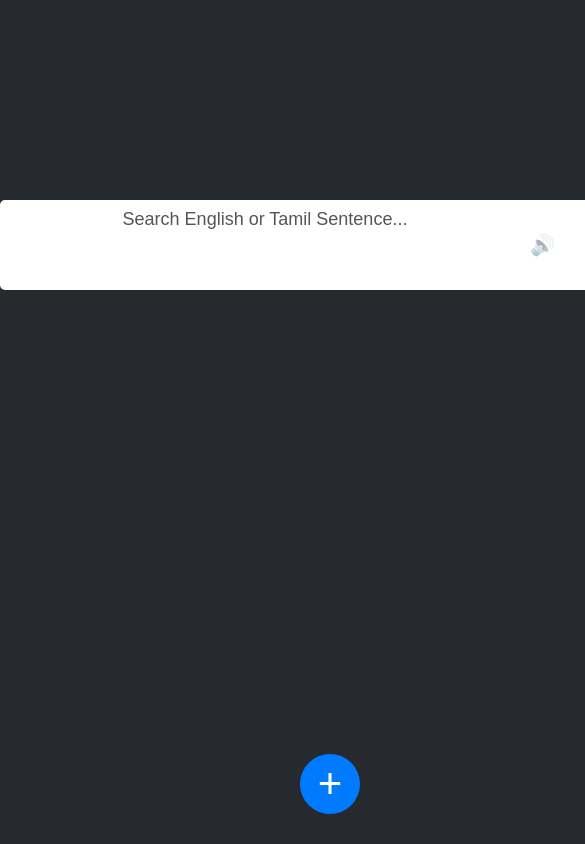
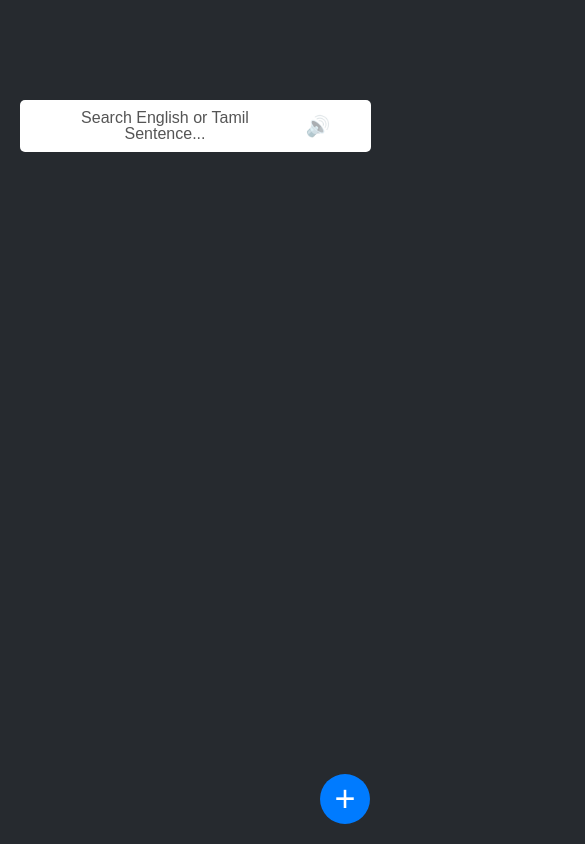
Before and after one commit to Govindaraj-web/Lang, a React (Vite) app: page / in a window 390 px wide. Shown: the whole page, 585 px wide, since content can reach past the window. Built offline with nearby package versions, Linux system fonts and the light colour scheme.

Commit message:
update mobile view

```diff
--- a/src/index.css
+++ b/src/index.css
@@ -1,4 +1,4 @@
-
+/* Base styles (your original CSS) */
 * {
   margin: 0;
   padding: 0;
@@ -35,16 +35,15 @@ textarea {
   color: #333;
   line-height: 1;
   font-family: "Poppins", sans-serif;
-  white-space: pre-line; /* ensures line breaks render properly */
-  padding-right: 70px; /* space for buttons */
+  white-space: pre-line;
+  padding-right: 70px;
 }
 
 ::placeholder {
   color: #555;
-  text-align:center;
+  text-align: center;
 }
 
-/* same overlay button styling */
 .speak-btn-input,
 .clear-btn {
   position: absolute;
@@ -69,14 +68,11 @@ textarea {
   opacity: 0.4;
   cursor: not-allowed;
 }
+
 .speak-btn-input:hover,
 .clear-btn:hover {
   opacity: 0.7;
 }
-
-
-
-/* Result Box Styling */
 
 .result-box ul {
   border-top: 1px solid #999;
@@ -98,6 +94,7 @@ textarea {
   max-height: 300px;
   overflow-y: scroll;
 }
+
 .list-item {
   display: flex;
   flex-direction: column;
@@ -117,9 +114,6 @@ textarea {
   color: #555;
 }
 
-
-
-/* Floating Add Button */
 .add-sentence-button {
   position: fixed;
   bottom: 30px;
@@ -134,7 +128,6 @@ textarea {
   cursor: pointer;
 }
 
-/* Popup container */
 .add-sentence-popup {
   position: fixed;
   bottom: 100px;
@@ -147,7 +140,6 @@ textarea {
   z-index: 1000;
 }
 
-/* Popup input fields */
 .add-sentence-popup input {
   width: 100%;
   margin-bottom: 10px;
@@ -157,7 +149,6 @@ textarea {
   border-radius: 5px;
 }
 
-/* Buttons inside popup */
 .add-sentence-popup .save-btn,
 .add-sentence-popup .close-btn {
   padding: 8px 12px;
@@ -175,8 +166,56 @@ textarea {
   background: #dc3545;
 }
 
-/* Flex container for buttons */
 .add-sentence-popup .button-group {
   display: flex;
   justify-content: space-between;
 }
+
+/* Mobile styles */
+@media (max-width: 768px) {
+  .search-box {
+    width: 90%;
+    margin: 100px auto 0;
+  }
+
+  textarea {
+    font-size: 16px;
+    padding-right: 60px;
+  }
+
+  .speak-btn-input {
+    right: 40px;
+  }
+
+  .clear-btn {
+    right: 10px;
+  }
+
+  .result-box {
+    max-height: 200px;
+  }
+
+  .tamil-line {
+    font-size: 12px;
+  }
+
+  .add-sentence-button {
+    width: 50px;
+    height: 50px;
+    font-size: 36px;
+    bottom: 20px;
+    right: 20px;
+  }
+
+  .add-sentence-popup {
+    width: 90%;
+    bottom: 80px;
+    right: 5%;
+    padding: 15px;
+  }
+
+  .row {
+    flex-direction: column;
+    align-items: stretch;
+  }
+}
```
